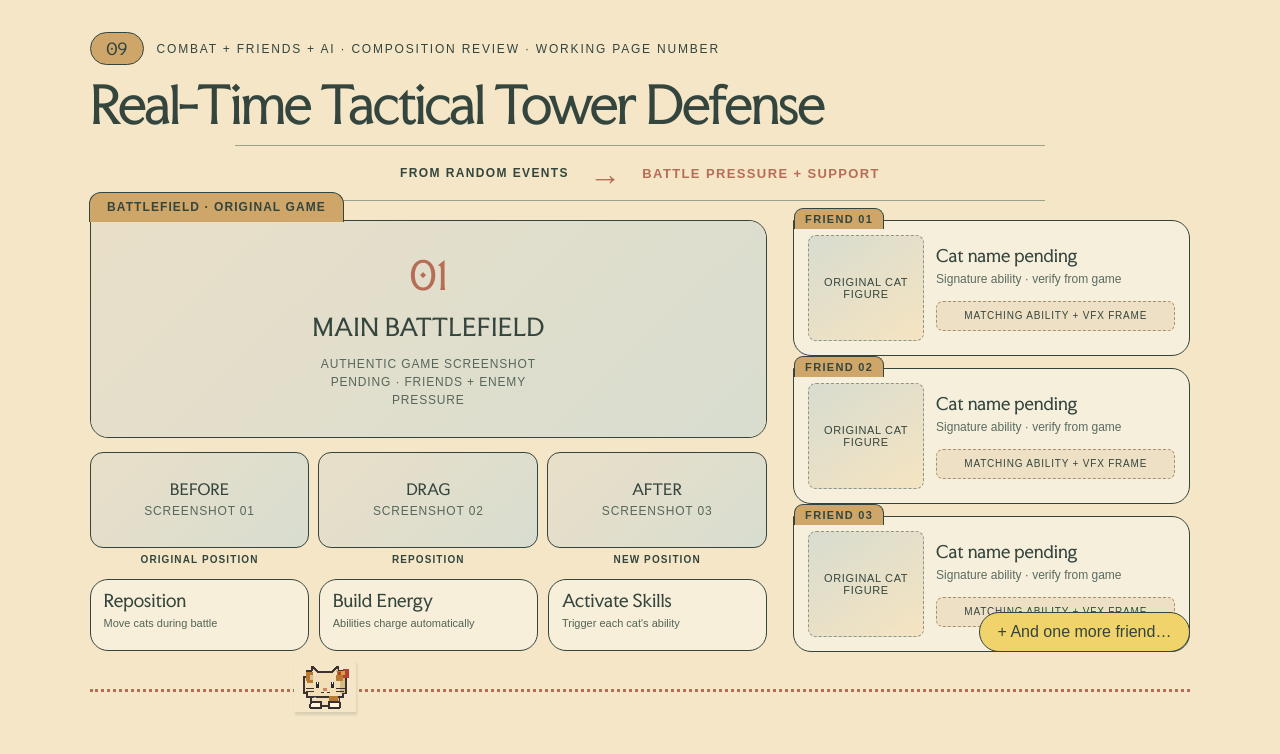
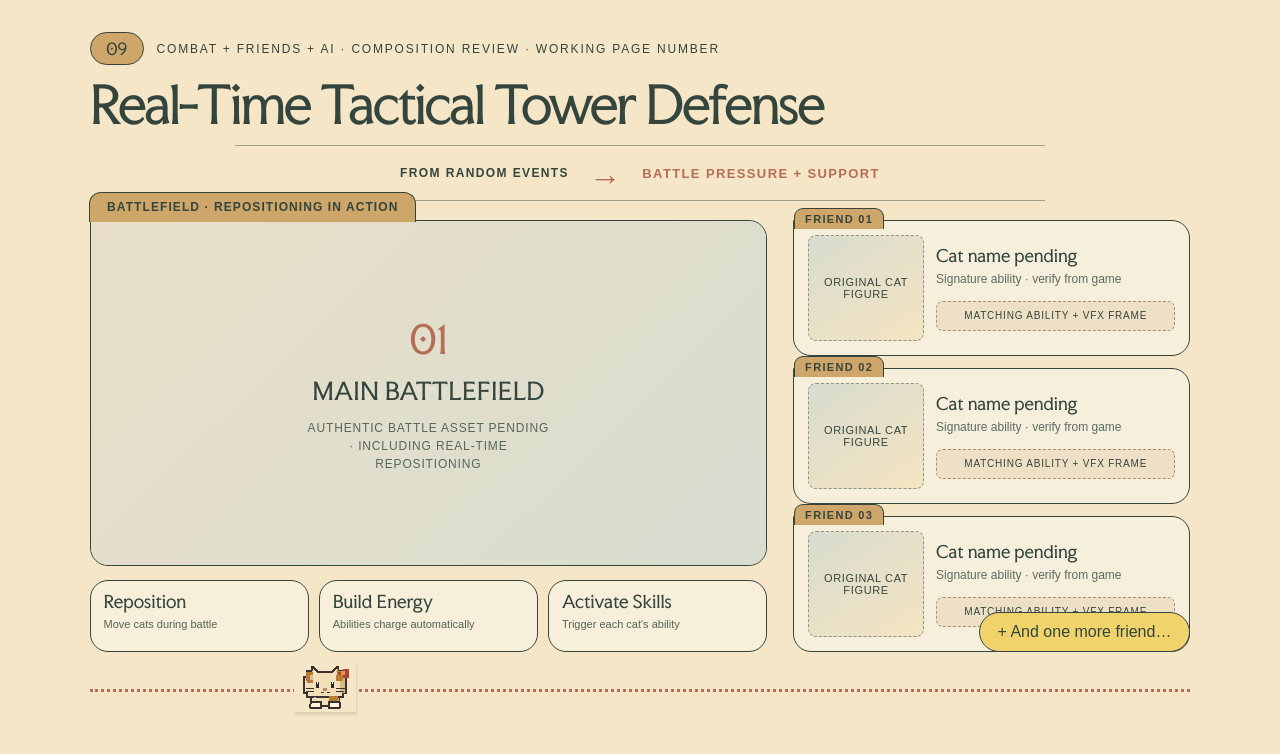
Before and after one commit to proxima-j/stray-kitty-presentation, a plain HTML site: page docs/review/combat-02-friends-ai.html in a window 1280 px wide. Drawn offline with Linux system fonts and the light colour scheme.

Commit message:
refine(review): show repositioning inside enlarged main battle frame

```diff
--- a/docs/review/combat-02-friends-ai.html
+++ b/docs/review/combat-02-friends-ai.html
@@ -13,18 +13,13 @@
  <div class="review-body">
   <div class="combat-board">
    <section class="combat-main" aria-label="Battlefield and repositioning">
-    <div class="tabframe" data-tab="BATTLEFIELD · ORIGINAL GAME">
-     <div class="combat-shot">
+    <div class="tabframe" data-tab="BATTLEFIELD · REPOSITIONING IN ACTION">
+     <div class="combat-shot" style="height:clamp(300px,43vh,420px)">
       <div class="placeholder">
        <span class="number">01</span><strong>MAIN BATTLEFIELD</strong>
-       <small>AUTHENTIC GAME SCREENSHOT PENDING · FRIENDS + ENEMY PRESSURE</small>
+       <small>AUTHENTIC BATTLE ASSET PENDING · INCLUDING REAL-TIME REPOSITIONING</small>
       </div>
      </div>
-    </div>
-    <div class="reposition-strip" aria-label="Before, drag, after from the same battle">
-     <figure><div class="placeholder"><strong>BEFORE</strong><small>SCREENSHOT 01</small></div><figcaption>ORIGINAL POSITION</figcaption></figure>
-     <figure><div class="placeholder"><strong>DRAG</strong><small>SCREENSHOT 02</small></div><figcaption>REPOSITION</figcaption></figure>
-     <figure><div class="placeholder"><strong>AFTER</strong><small>SCREENSHOT 03</small></div><figcaption>NEW POSITION</figcaption></figure>
     </div>
     <div class="combat-steps" aria-label="Combat mechanic labels">
      <div class="combat-step"><b>Reposition</b><small>Move cats during battle</small></div>
```
